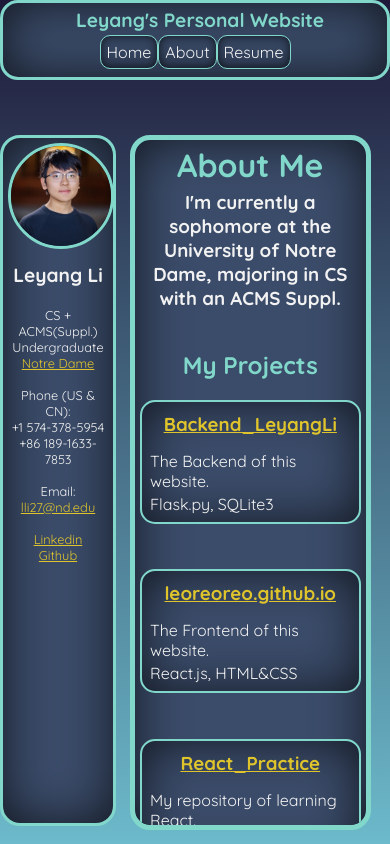
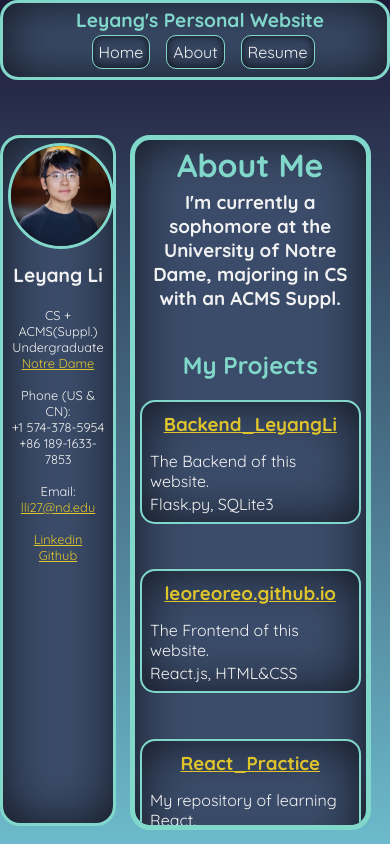
Before and after one commit to Leoreoreo/leoreoreo.github.io, a React (Create React App) app: page /about in a window 390 px wide. Built offline with nearby package versions, Linux system fonts and the light colour scheme.

Commit message:
Update Navbar.css

```diff
--- a/src/components/Navbar.css
+++ b/src/components/Navbar.css
@@ -39,17 +39,16 @@
 @media only screen and (max-width: 600px) {
     .navbar {
         flex-direction: column; /* Change the flex direction for smaller screens */
-        align-items: stretch; /* Stretch items to full width */
     }
     .navbar h1 {
         font-size: 1.2em;
     }
     .navbar .links {
-        margin: 10px 0; /* Add margin to separate links on smaller screens */
-        order: 1; /* Move links to the top on smaller screens */
+        margin: 10px;   /* Add margin to separate links on smaller screens */
+        order: 1;       /* Move links to the top on smaller screens */
     }
 
     .navbar a {
-        margin: 0; /* Remove margin between links on smaller screens */
+        margin: 10; /* Remove margin between links on smaller screens */
     }
 }
```
